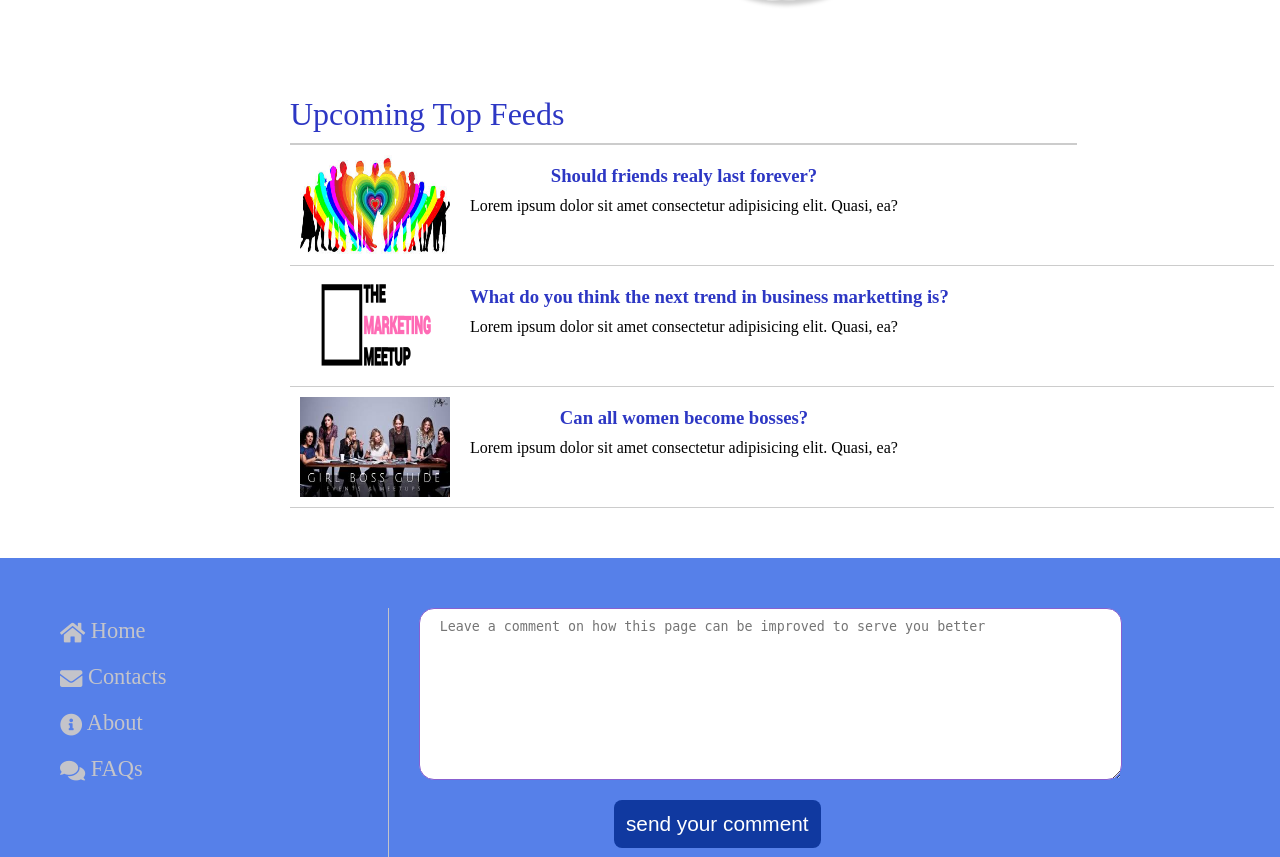
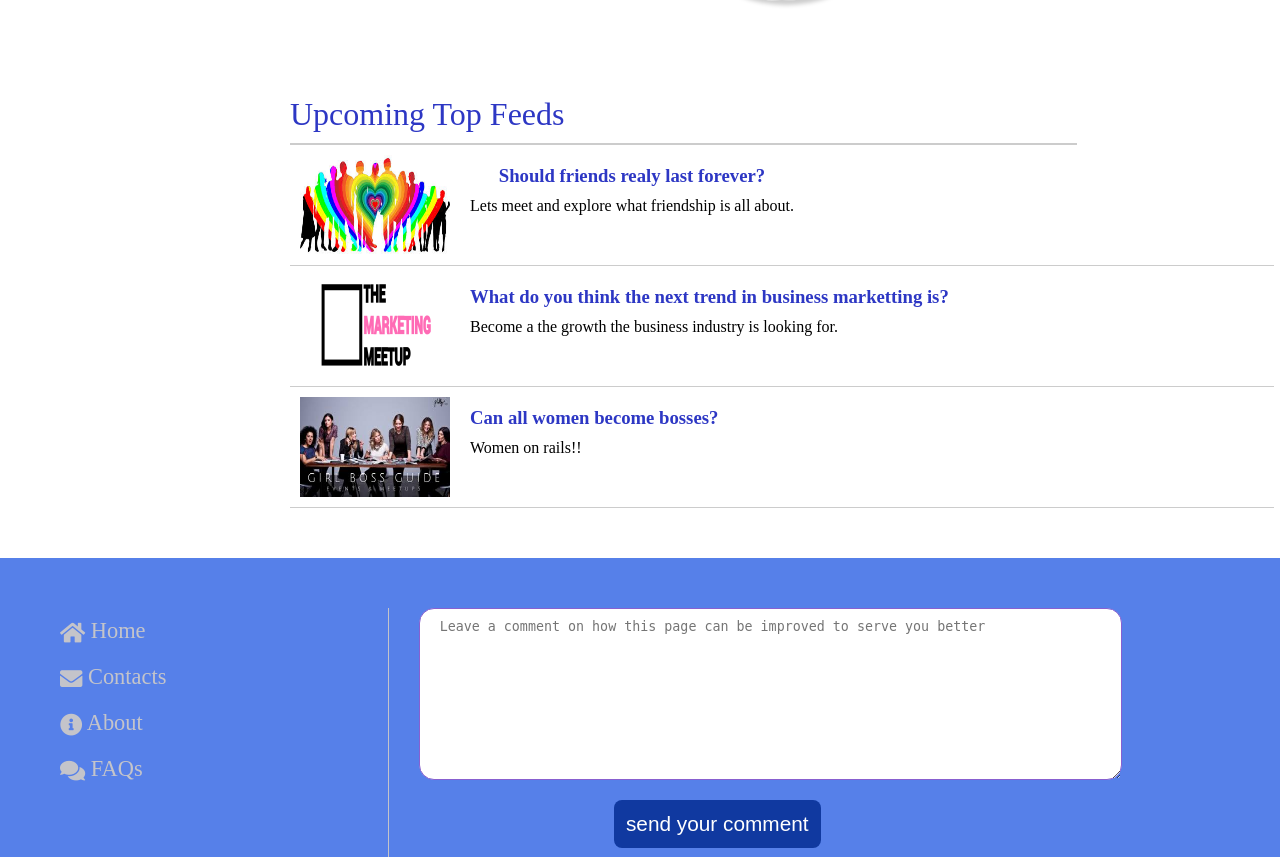
Before and after one commit to ceexon/the-Questioner, a Python web app: template UI/templates/user-profile.html in a window 1280 px wide. Shown: the part 751-1608 px from the top of the page. Run offline with Jinja, Linux system fonts and the light colour scheme; the template is opened without the code that fills it, so the values that code supplies are empty.

Commit message:
[bug #163019644]remove lorem

```diff
--- a/UI/templates/user-profile.html
+++ b/UI/templates/user-profile.html
@@ -136,7 +136,7 @@
 						<div class="feed-text">
 							<h3 class="meetup-title">Should friends realy last forever?</h3>
 							<p class="feed-quiz">
-								Lorem ipsum dolor sit amet consectetur adipisicing elit. Quasi, ea?
+								Lets meet and explore what friendship is all about.
 							</p>
 						</div>
 					</div>
@@ -147,7 +147,7 @@
 						<div class="feed-text">
 							<h3 class="meetup-title">What do you think the next trend in business marketting is?</h3>
 							<p class="feed-quiz">
-								Lorem ipsum dolor sit amet consectetur adipisicing elit. Quasi, ea?
+								Become a the growth the business industry is looking for.
 							</p>
 						</div>
 					</div>
@@ -158,7 +158,7 @@
 						<div class="feed-text">
 							<h3 class="meetup-title">Can all women become bosses?</h3>
 							<p class="feed-quiz">
-								Lorem ipsum dolor sit amet consectetur adipisicing elit. Quasi, ea?
+								Women on rails!!
 							</p>
 						</div>
 					</div>
```
Also changed, not shown: UI/templates/admin-meetups.html (+6 -12 lines).
